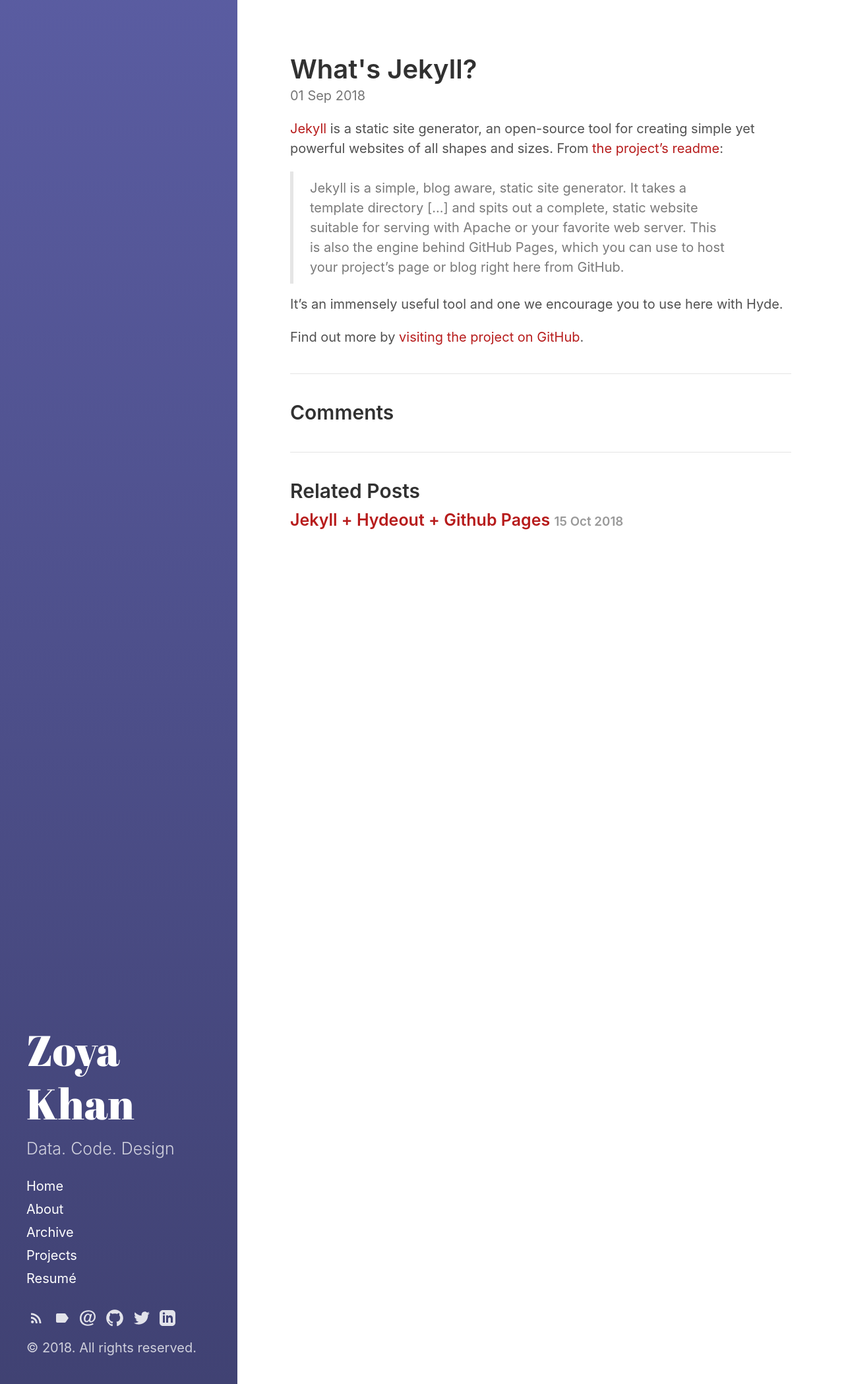
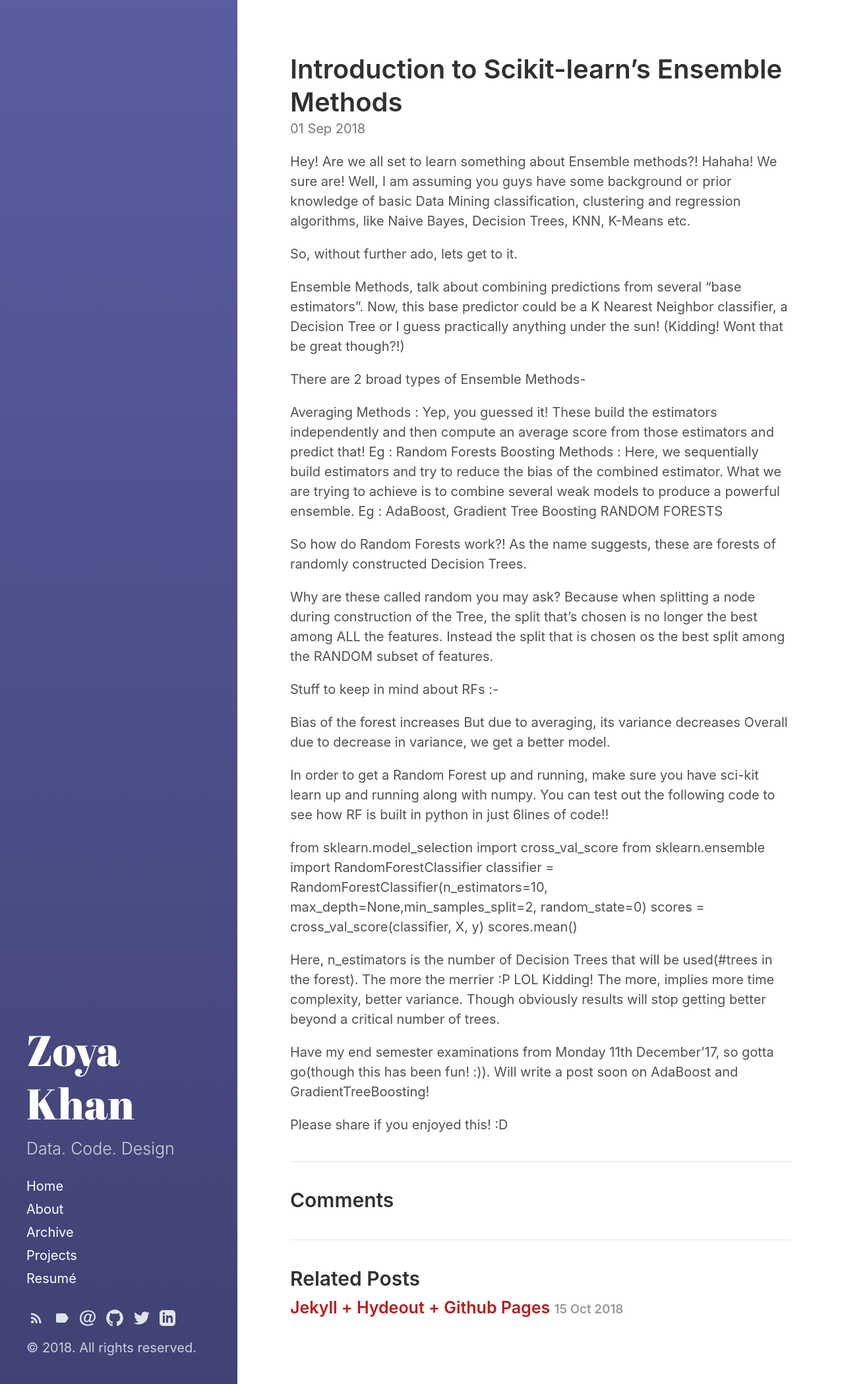
Before and after one commit to zeddmaxx/zeddmaxx.github.io, a Jekyll site: the page built from _posts/2018-09-01-whats-jekyll.md, in a window 1280 px wide. Shown: the whole page at 66% size. Built offline with Jekyll 4.4.1, drawn with Linux system fonts in a browser that asks for light colours.

Commit message:
Update 2018-09-01-whats-jekyll.md

```diff
--- a/_posts/2018-09-01-whats-jekyll.md
+++ b/_posts/2018-09-01-whats-jekyll.md
@@ -1,12 +1,41 @@
 ---
 layout: post
-title: What's Jekyll?
+title: Introduction to Scikit-learn’s Ensemble Methods
 ---
 
-[Jekyll](http://jekyllrb.com) is a static site generator, an open-source tool for creating simple yet powerful websites of all shapes and sizes. From [the project's readme](https://github.com/mojombo/jekyll/blob/master/README.markdown):
+Hey! Are we all set to learn something about Ensemble methods?!
+Hahaha! We sure are! Well, I am assuming you guys have some background or prior knowledge of basic Data Mining classification, clustering and regression algorithms, like Naive Bayes, Decision Trees, KNN, K-Means etc.
 
-  > Jekyll is a simple, blog aware, static site generator. It takes a template directory [...] and spits out a complete, static website suitable for serving with Apache or your favorite web server. This is also the engine behind GitHub Pages, which you can use to host your project’s page or blog right here from GitHub.
+So, without further ado, lets get to it.
 
-It's an immensely useful tool and one we encourage you to use here with Hyde.
+Ensemble Methods, talk about combining predictions from several “base estimators”. Now, this base predictor could be a K Nearest Neighbor classifier, a Decision Tree or I guess practically anything under the sun! (Kidding! Wont that be great though?!)
 
-Find out more by [visiting the project on GitHub](https://github.com/mojombo/jekyll).
+There are 2 broad types of Ensemble Methods-
+
+Averaging Methods : Yep, you guessed it! These build the estimators independently and then compute an average score from those estimators and predict that! Eg : Random Forests
+Boosting Methods : Here, we sequentially build estimators and try to reduce the bias of the combined estimator. What we are trying to achieve is to combine several weak models to produce a powerful ensemble. Eg : AdaBoost, Gradient Tree Boosting
+RANDOM FORESTS
+
+So how do Random Forests work?! As the name suggests, these are forests of randomly constructed Decision Trees.
+
+Why are these called random you may ask? Because when splitting a node during construction of the Tree, the split that’s chosen is no longer the best among ALL the features. Instead the split that is chosen os the best split among the RANDOM subset of features.
+
+Stuff to keep in mind about RFs :-
+
+Bias of the forest increases
+But due to averaging, its variance decreases
+Overall due to decrease in variance, we get a better model.
+
+In order to get a Random Forest up and running, make sure you have sci-kit learn up and running along with numpy. You can test out the following code to see how RF is built in python in just 6lines of code!!
+
+from sklearn.model_selection import cross_val_score
+from sklearn.ensemble import RandomForestClassifier
+classifier = RandomForestClassifier(n_estimators=10, max_depth=None,min_samples_split=2, random_state=0)
+scores = cross_val_score(classifier, X, y)
+scores.mean()
+
+Here, n_estimators is the number of Decision Trees that will be used(#trees in the forest). The more the merrier :P LOL Kidding! The more, implies more time complexity, better variance. Though obviously results will stop getting better beyond a critical number of trees.
+
+Have my end semester examinations from Monday 11th December’17, so gotta go(though this has been fun! :)). Will write a post soon on AdaBoost and GradientTreeBoosting!
+
+Please share if you enjoyed this! :D
```
